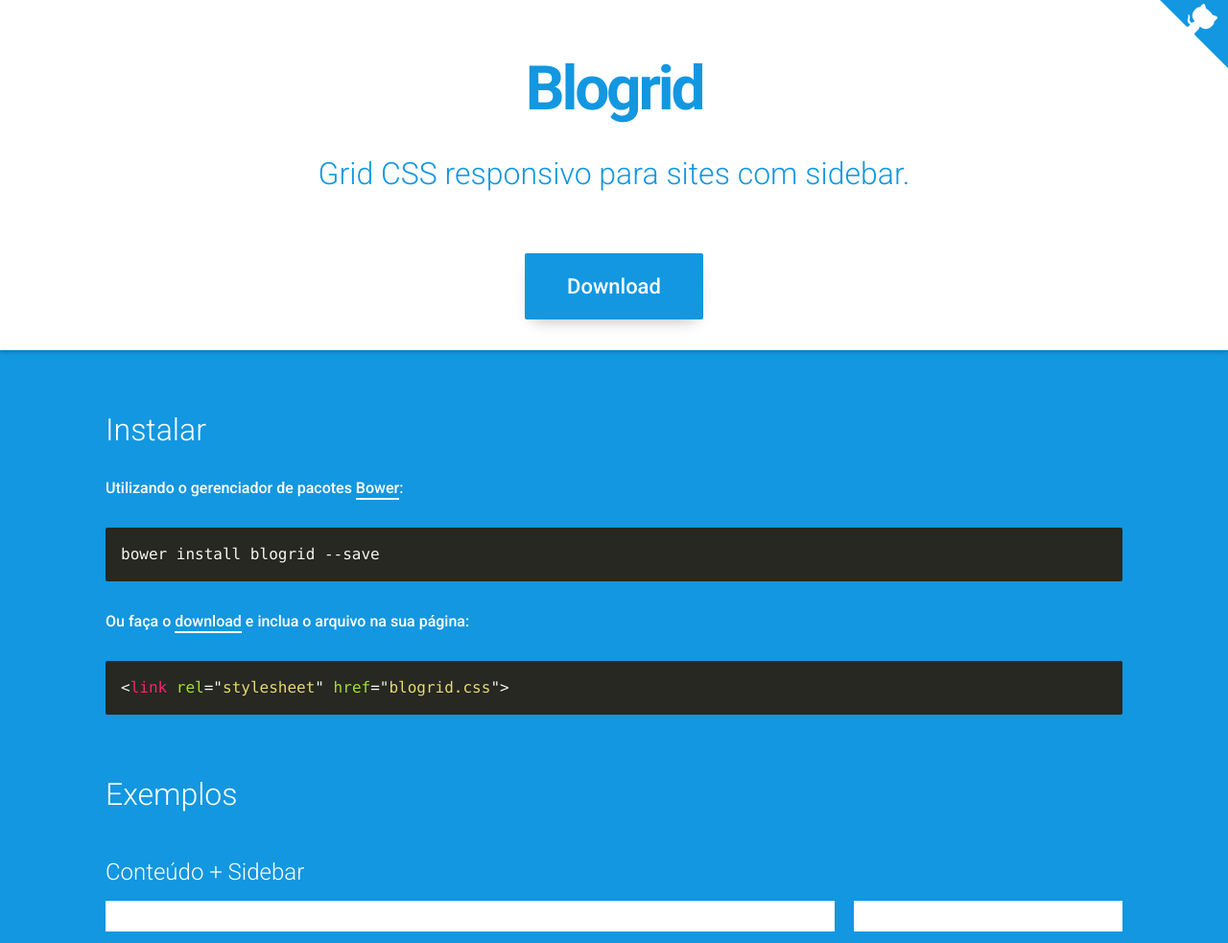
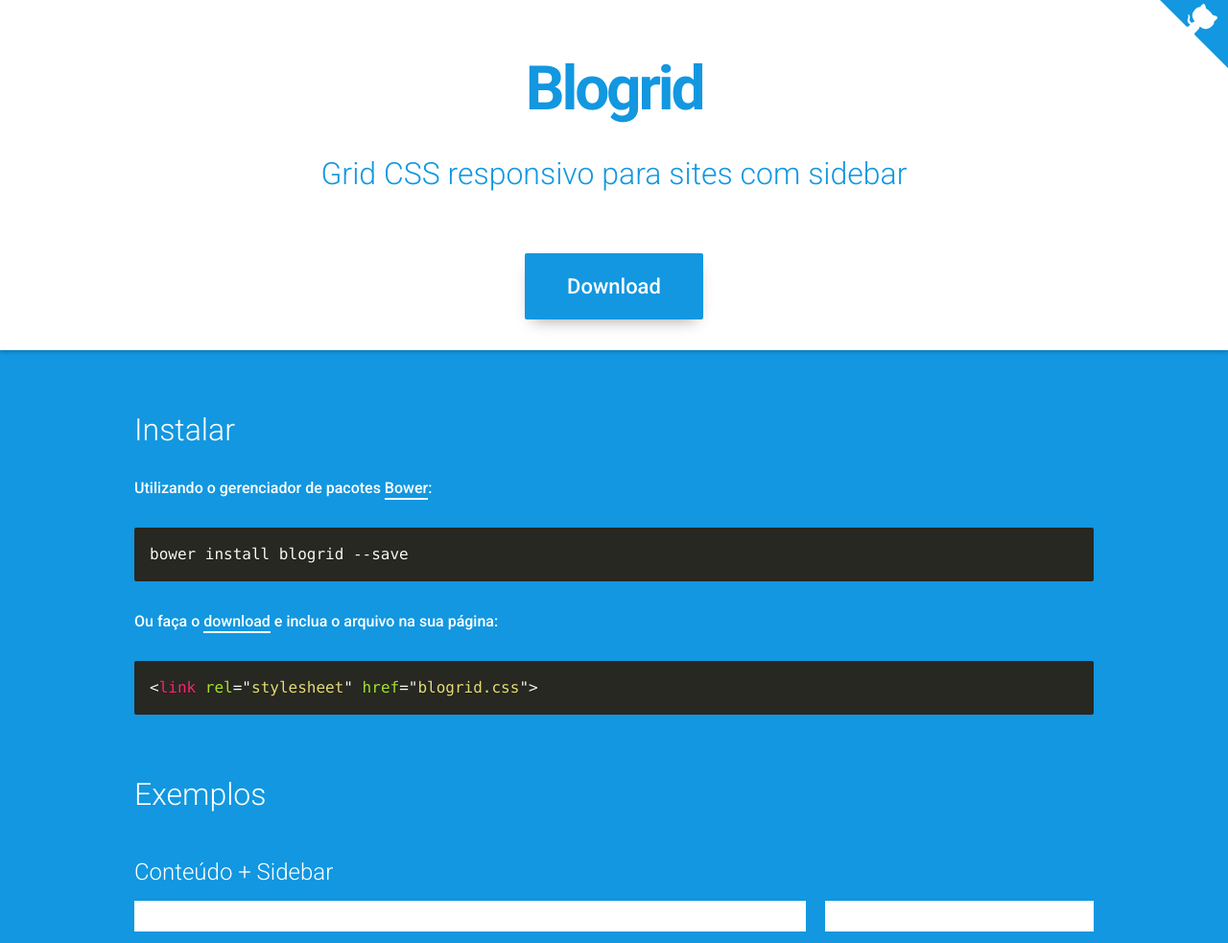
Before and after one commit to andergtk/blogrid, a plain HTML site: page index.html in a window 1280 px wide. Shown: the part 9-992 px from the top of the page at 96% size. Drawn offline with Linux system fonts and the light colour scheme.

Commit message:
Update gh-pages

```diff
--- a/css/blogrid.css
+++ b/css/blogrid.css
@@ -1,16 +1,11 @@
 /*!
  * Blogrid
- *
  * Grid CSS responsivo para sites com sidebar.
- * https://github.com/andergtk/blogrid
+ * https://andersoncamargo.com.br/blogrid/
  */
 
-/** Evita a possível barra de rolagem horizontal. */
-body,
-html { height: 100%; }
-
+/** Evita a barra de rolagem horizontal. */
 body {
-	min-height: 100%;
 	overflow-x: hidden;
 }
 
@@ -24,7 +19,9 @@
 
 /** Evita que o padding interfira na largura. */
 .grid,
-.grid .col { box-sizing: border-box; }
+.grid .col {
+	box-sizing: border-box;
+}
 
 /**
  * O grid
@@ -35,19 +32,27 @@
 	clear: both;
 }
 
+.grid .grid {
+	margin: -20px -10px 0;
+}
+
 /**
  * Clearfix by: Nicolas Gallagher
  * http://nicolasgallagher.com/micro-clearfix-hack/
  */
-.grid { *zoom: 1; }
-
 .grid:before,
 .grid:after {
 	content: " ";
 	display: table;
 }
 
-.grid:after { clear: both; }
+.grid:after {
+	clear: both;
+}
+
+.grid {
+	*zoom: 1;
+}
 
 /**
  * As colunas
@@ -67,7 +72,7 @@
 }
 
 .grid .content { width: calc( 100% - 300px ); }
-.grid .content.multisidebar { width: calc( 100% - 600px ); }
+.grid .content-multisidebar { width: calc( 100% - 600px ); }
 
 .grid .sidebar,
 .grid .sidebar-left { width: 300px; }
@@ -134,9 +139,8 @@
 }
 
 @media ( max-width: 960px ) {
-	/*& Empilha as colunas em que o .grid nao tem a classe .no-stack. */
 	.grid:not(.no-stack) > .col {
-		margin: 0; /* anula o efeito da classe .push-* */
+		margin: 0;
 		width: 100%;
 		clear: both;
 	}
--- a/css/style.css
+++ b/css/style.css
@@ -13,7 +13,9 @@
 
 h2,
 h3,
-h4 { font-weight: 300; }
+h4 {
+  font-weight: 300;
+}
 
 h2 {
   margin: 2em 0 1em;
@@ -26,7 +28,9 @@
   font-size: 1.5em;
 }
 
-h4 { margin: .667em 0; }
+h4 {
+  margin: .667em 0;
+}
 
 a {
   padding-bottom: 1px;
@@ -35,9 +39,13 @@
   text-decoration: none;
 }
 
-.text-center { text-align: center; }
+.text-center {
+  text-align: center;
+}
 
-.container { max-width: 1060px; }
+.container {
+  width: 1000px;
+}
 
 .header {
   display: block;
@@ -62,12 +70,12 @@
   color: #fff;
   font-size: 1.375em;
   transition: all 0.2s ease-in-out;
-  box-shadow: 0 8px 16px -8px rgba(0, 0, 0, 0.3);
+  box-shadow: 0 8px 16px -8px rgba(0, 0, 0, 0.4);
 }
 
 .download-btn:hover {
   transform: translateY(-3px);
-  box-shadow: 0 22px 16px -18px rgba(0, 0, 0, 0.3);
+  box-shadow: 0 20px 16px -18px rgba(0, 0, 0, 0.4);
 }
 
 .column {
@@ -76,7 +84,9 @@
   background-color: #fff;
 }
 
-.different { background-color: #FFCF4B; }
+.different {
+  background-color: #FFCF4B;
+}
 
 [class*="language-"] {
   margin: 2em 0 2em !important;
@@ -88,4 +98,6 @@
   text-align: center;
 }
 
-.credits .prefix { color: rgba(255, 255, 255, 0.6); }
+.credits .prefix {
+  color: rgba(255, 255, 255, 0.6);
+}
--- a/index.html
+++ b/index.html
@@ -16,7 +16,7 @@
 				<div class="container">
 					<div class="col whole text-center">
 						<h1>Blogrid</h1>
-						<p class="description">Grid CSS responsivo para sites com sidebar.</p>
+						<p class="description">Grid CSS responsivo para sites com sidebar</p>
 						<a class="download-btn text-center" href="https://github.com/andergtk/blogrid/archive/v0.3.2.zip">Download</a>
 					</div>
 				</div>
```
